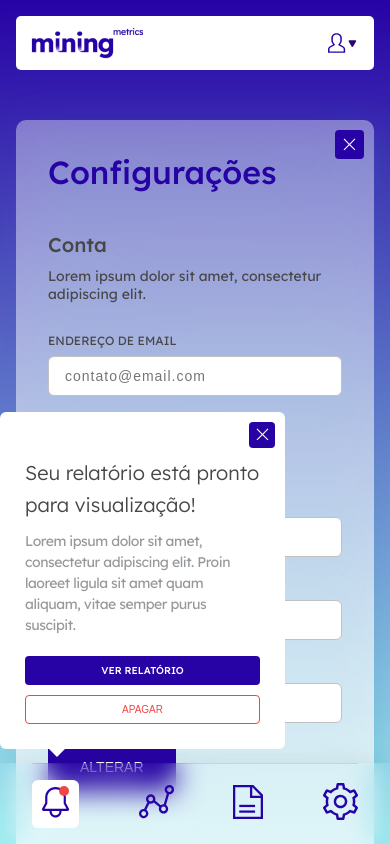
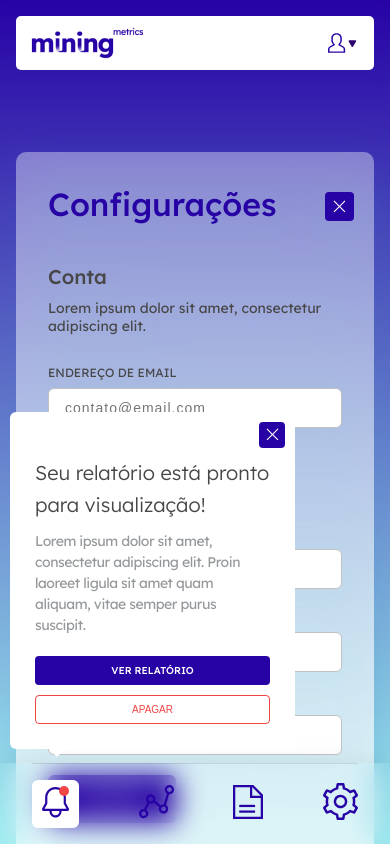
Before and after one commit to jardelima/mining-dashboard, a React (Create React App) app: page /configs in a window 390 px wide. Built offline with nearby package versions, Linux system fonts and the light colour scheme.

Commit message:
Ajustar itens

```diff
--- a/src/components/Footer/Footer.module.css
+++ b/src/components/Footer/Footer.module.css
@@ -67,7 +67,7 @@
     max-width: 285px;
     background-color: #fff;
     bottom: 95px;
-    left: 0;
+    left: 10px;
     border-radius: 6px;
     opacity: 0;
     transform: translateY(10px);
@@ -88,7 +88,7 @@
     background-color: #fff;
     position: absolute;
     bottom: -5px;
-    left: 50px;
+    left: 40px;
     transform: rotate(45deg);
 }
 
--- a/src/pages/Configs/Configs.module.css
+++ b/src/pages/Configs/Configs.module.css
@@ -1,5 +1,5 @@
 .container {
-
+    padding: 2rem 0 4rem;
 }
 
 .configs {
@@ -10,6 +10,7 @@
     filter: drop-shadow(8px 8px 20px rgba(41, 136, 180, 0.322));
     padding: 2rem;
     border-radius: 10px;
+    position: relative;
 }
 
 .configs h2 {
@@ -39,13 +40,13 @@
 }
 
 .configs > a {
-    top: 10px;
-    right: 10px;
+    top: 40px;
+    right: 20px;
 }
 
 .configs > button {
-    bottom: 10px;
-    right: 10px;
+    bottom: 40px;
+    right: 20px;
 }
 
 .configsDescription {
--- a/src/pages/Home/Home.module.css
+++ b/src/pages/Home/Home.module.css
@@ -1,5 +1,5 @@
 .container {
-    padding: 4rem 0;
+    padding: 2rem 0 4rem;
 }
 
 @media (min-width: 1200px) {
--- a/src/pages/Registers/Registers.js
+++ b/src/pages/Registers/Registers.js
@@ -39,7 +39,7 @@ export default function Registers() {
             <div className={styles.lastReports}>
                 <h2>Últimos relatórios</h2>
 
-                <div className={styles.lastReportsContainer} style={{height: `${window.innerHeight - 120}px`}}>
+                <div className={styles.lastReportsContainer} style={{height: `${window.innerWidth > 1200 && window.innerHeight - 120}px`}}>
                     <BoxInfo
                         isCountdown={false}
                         buttonsActive={true}
--- a/src/pages/Registers/Registers.module.css
+++ b/src/pages/Registers/Registers.module.css
@@ -1,5 +1,5 @@
 .container {
-
+    padding: 2rem 0 0;
 }
 
 .registers {
@@ -82,14 +82,6 @@
     .lastReportsContainer::-webkit-scrollbar-thumb {
         background: transparent;
     }
-
-    .lastReportsContainer > div {
-        margin-bottom: 40px;
-    }
-
-    .lastReportsContainer > div:last-of-type {
-        margin-bottom: 200px;
-    }
 }
 
 @media (min-width: 1500px) {
--- a/src/pages/Reports/Reports.module.css
+++ b/src/pages/Reports/Reports.module.css
@@ -1,5 +1,5 @@
 .container {
-
+    padding: 0 0 4rem;
 }
 
 .reports {
@@ -74,6 +74,7 @@
 @media (min-width: 600px) {
     .reports {
         max-width: unset;
+        padding: 0;
     }
 
     .reportsHeader {
```
